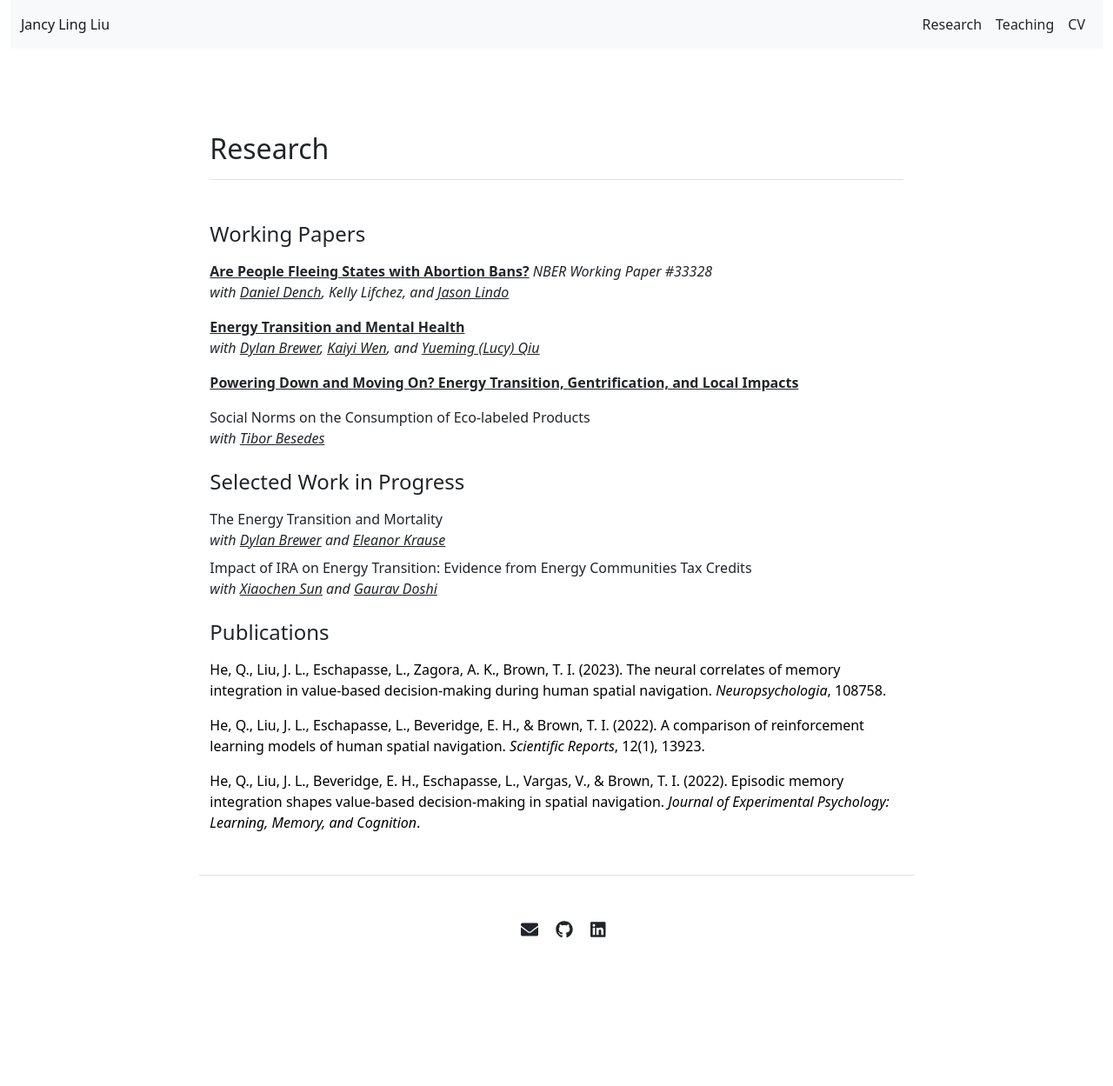
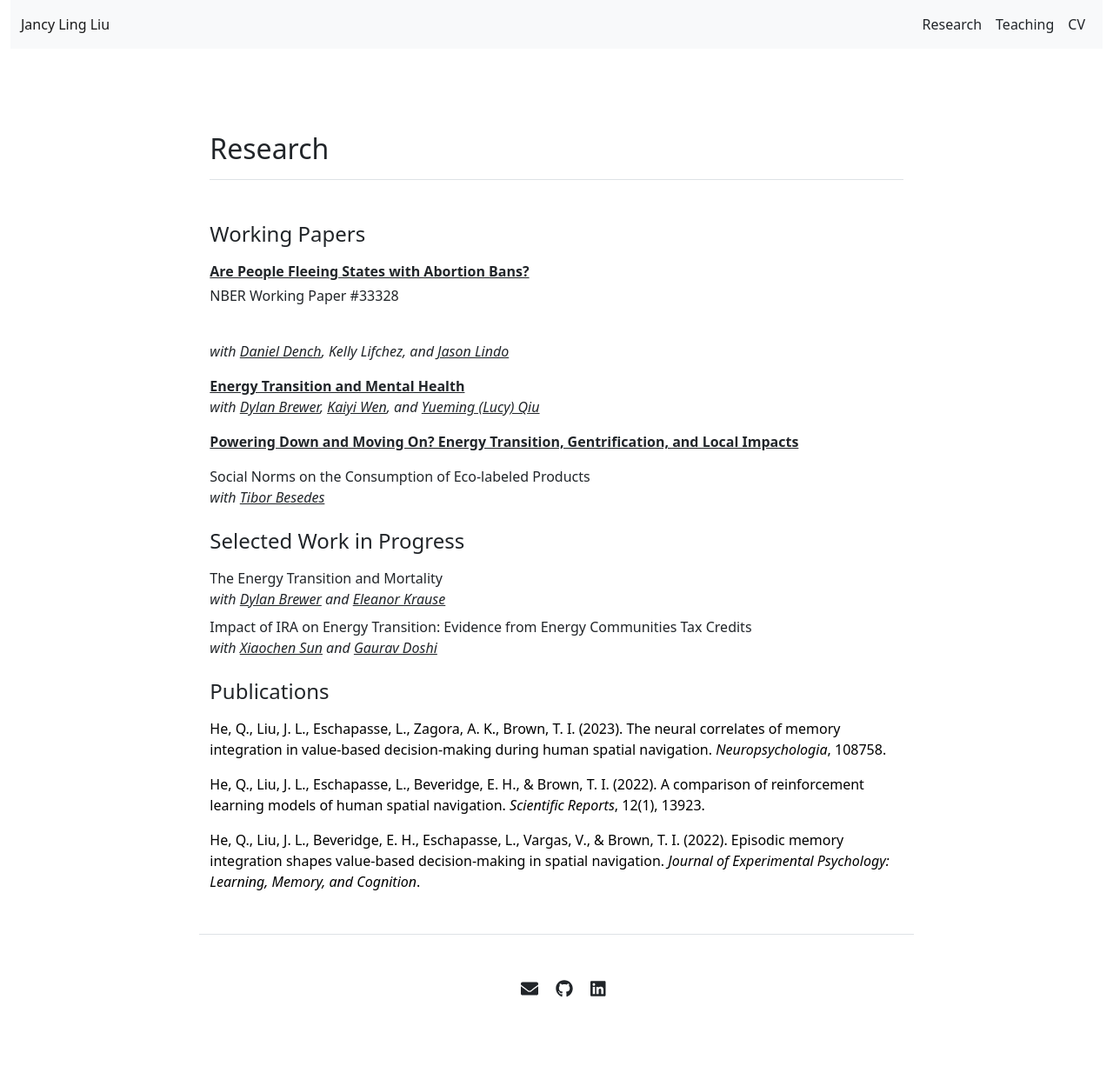
Before and after one commit to Jancyll/Jancyll.github.io, a Jekyll site: the page built from research.md, in a window 1280 px wide. Shown: the whole page at 87% size. Built offline with Jekyll 4.4.1, drawn with Linux system fonts in a browser that asks for light colours; before the commit the page ends 1181 px from its top, so only the background shows below that.

Commit message:
Update research.html

```diff
--- a/_includes/research.html
+++ b/_includes/research.html
@@ -36,7 +36,10 @@
 <!--                 {% if item.related_info %}
                     <p style="font-size: 0.8em;"> <em>{{ item.related_info }}</em>  </p>
                 {% endif %} -->
-{% if item.related_info %} <em>{{ item.related_info }}</em>{% endif %}
+
+{% if item.related_info %}
+                <p <em>{{ item.related_info }}</em> </p>
+            {% endif %}
 
 <!--                 {% if item.url %}
                     <a href="{{ site.github.url }}/papers/{{ item.url }}" style="font-weight: bold;">{{ item.name }}</a>
```
